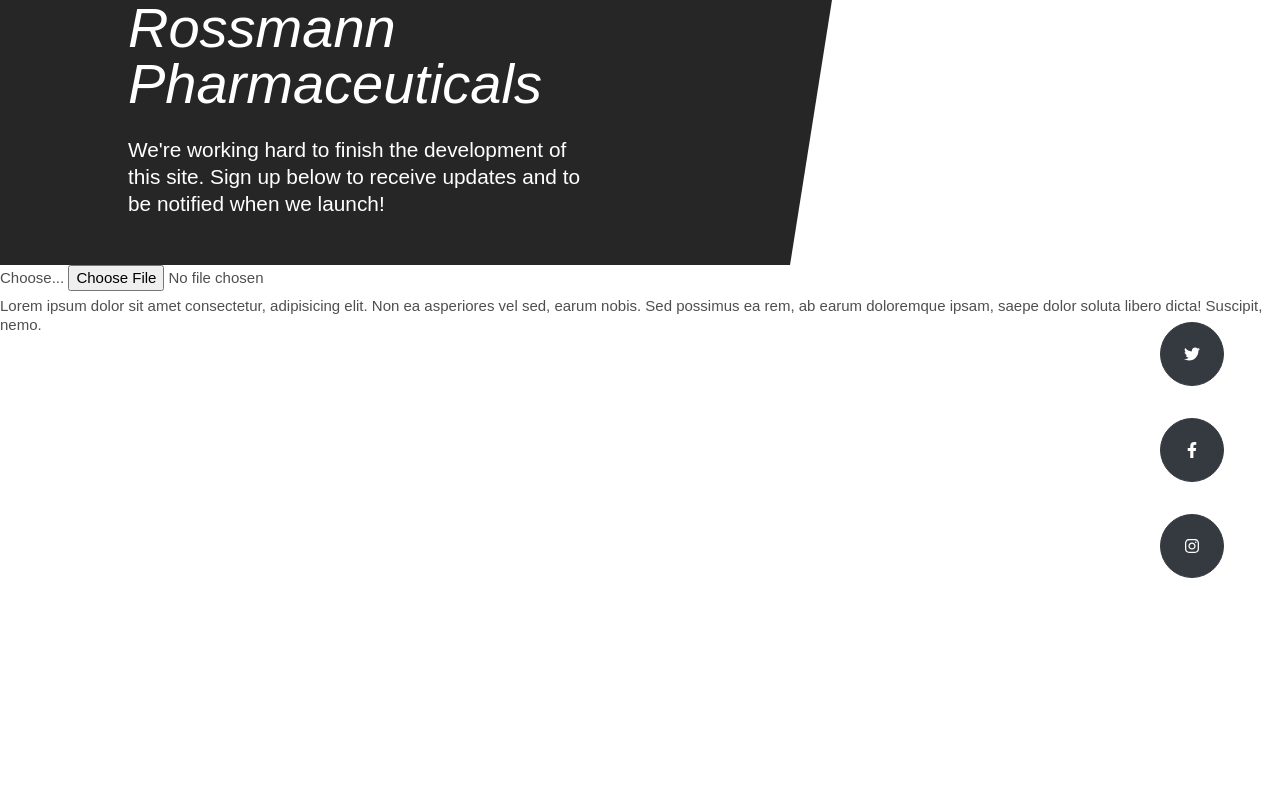
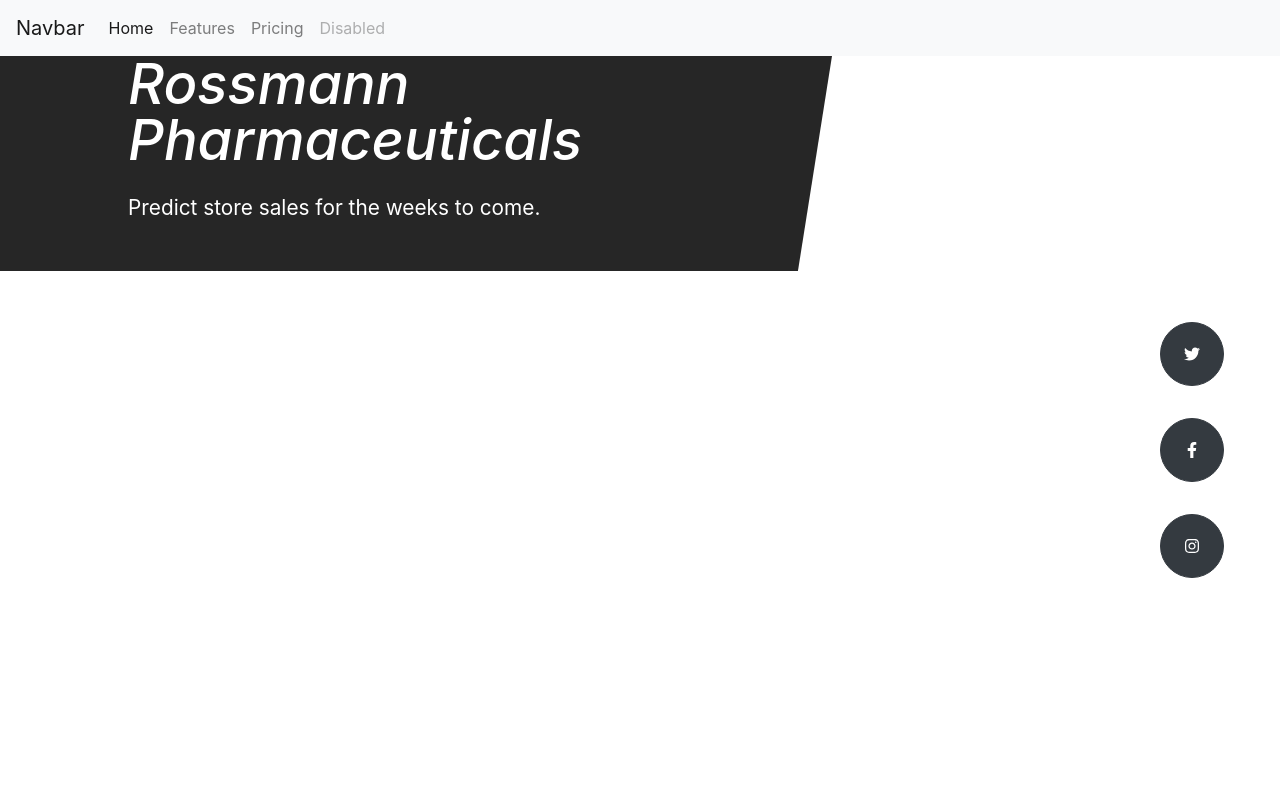
Before and after one commit to Azariagmt/Rossmann-Pharmaceuticals-Sales-prediction, a Flask app: page / in a window 1280 px wide. Shown: the top 799 px of the page. Run offline with Flask 2, Linux system fonts and the light colour scheme; some libraries are stand-ins or nearby versions.

Commit message:
fixes nav issue

```diff
--- a/templates/base.html
+++ b/templates/base.html
@@ -28,13 +28,23 @@
 </head>
 
 <body>
+    <nav class="navbar navbar-expand-lg navbar-light bg-light">
+        <a class="navbar-brand" href="#">Navbar</a>
+        <button class="navbar-toggler" type="button" data-toggle="collapse" data-target="#navbarNavAltMarkup"
+            aria-controls="navbarNavAltMarkup" aria-expanded="false" aria-label="Toggle navigation">
+            <span class="navbar-toggler-icon"></span>
+        </button>
+        <div class="collapse navbar-collapse" id="navbarNavAltMarkup">
+            <div class="navbar-nav">
+                <a class="nav-item nav-link active" href="#">Home <span class="sr-only">(current)</span></a>
+                <a class="nav-item nav-link" href="#">Features</a>
+                <a class="nav-item nav-link" href="#">Pricing</a>
+                <a class="nav-item nav-link disabled" href="#">Disabled</a>
+            </div>
+        </div>
+    </nav>
     <div id="content">{% block content %}{% endblock %}</div>
 
-
-    <div class="height=500px">
-        Lorem ipsum dolor sit amet consectetur, adipisicing elit. Non ea asperiores vel sed, earum nobis. Sed possimus
-        ea rem, ab earum doloremque ipsam, saepe dolor soluta libero dicta! Suscipit, nemo.
-    </div>
     <!-- Bootstrap core JS-->
     <script src="https://cdn.jsdelivr.net/npm/bootstrap@5.0.2/dist/js/bootstrap.bundle.min.js"></script>
     <!-- Core theme JS-->
@@ -47,4 +57,5 @@
     <script src="https://cdn.startbootstrap.com/sb-forms-latest.js"></script>
 </body>
 
+
 </html>
--- a/templates/index.html
+++ b/templates/index.html
@@ -1,23 +1,19 @@
 {% extends "base.html" %}
 
 {% block content %}
-<!-- Background Video-->
-<video class="bg-video" playsinline="playsinline" autoplay="autoplay" muted="muted" loop="loop">
-
-</video>
 <!-- Masthead-->
 <div class="masthead">
     <div class="masthead-content text-white">
         <div class="container-fluid px-4 px-lg-0">
             <h1 class="fst-italic lh-1 mb-4">Rossmann Pharmaceuticals</h1>
 
-            <p class="mb-5">We're working hard to finish the development of this site. Sign up below to receive updates
-                and to be notified when we launch!</p>
+            <p class="mb-5">Predict store sales for the weeks to come.</p>
 
 
         </div>
     </div>
 </div>
+
 <!-- Social Icons-->
 <!-- For more icon options, visit https://fontawesome.com/icons?d=gallery&p=2&s=brands-->
 <div class="social-icons">
@@ -28,7 +24,8 @@
     </div>
 </div>
 
-{% include 'file-upload.html' %}
+
+
 
 
 {% endblock %}
```
